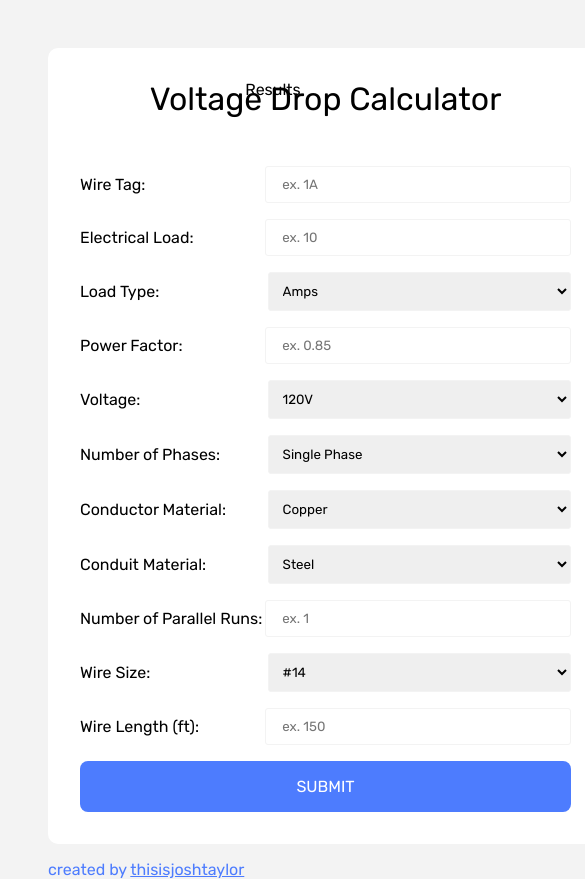
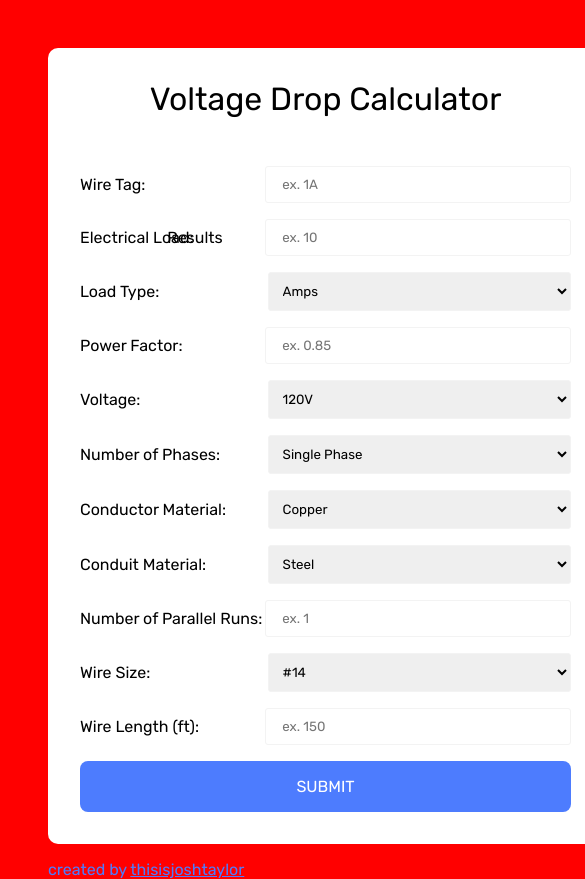
Before and after one commit to jrt5054/vd-calc, a React (Create React App) app: page / in a window 390 px wide. Shown: the whole page, 585 px wide, since content can reach past the window. Before the commit the page ends 844 px from the top, so only its background shows below. Built offline with nearby package versions, Linux system fonts and the light colour scheme.

Commit message:
modify CSS
in progress

```diff
--- a/src/CSS/App.css
+++ b/src/CSS/App.css
@@ -13,23 +13,6 @@ html {
 
 p {
   margin: 0;
-}
-
-.form-area-div {
-  width: 555px;
-  height: 100px;
-  position: fixed;
-}
-
-.form-area {
-  border-radius: 10px;
-  padding: 2em;
-  width: 555px;
-  background: white;
-  margin: var(--form-margin);
-  margin-bottom: 1em;
-  display: flex;
-  flex-direction: column;
 }
 
 /* made up of form-label and form-input */
@@ -103,20 +86,6 @@ h1 {
   font-weight: 500;
 }
 
-.results-area {
-  position: absolute;
-  right: 0;
-  width: 60vw;
-  display: flex;
-  flex-direction: column;
-  align-items: center;
-}
-
-.results-header {
-  margin-top: 5em;
-  align-self: center;
-}
-
 li {
   list-style: none;
   border-radius: 10px;
@@ -125,7 +94,6 @@ li {
   margin-left: auto;
   margin-right: auto;
   margin-bottom: 1em;
-
   background-color: #adc3ff;
   display: flex;
   flex-direction: column;
@@ -154,3 +122,72 @@ li:first-child {
   font-weight: 500;
   font-size: 1.25rem;
 }
+
+/* BELOW IS FOR LARGE SCREENS */
+@media screen and (min-width: 1200px){
+  .form-area-div {
+    width: 555px;
+    height: 100px;
+    position: fixed;
+  }
+
+  .results-area {
+    position: absolute;
+    right: 0;
+    width: 60vw;
+    display: flex;
+    flex-direction: column;
+    align-items: center;
+  }
+
+  .results-header {
+    margin-top: 5em;
+    align-self: center;
+  }
+
+  .form-area {
+    border-radius: 10px;
+    padding: 2em;
+    width: 555px;
+    background: white;
+    margin: var(--form-margin);
+    margin-bottom: 1em;
+    display: flex;
+    flex-direction: column;
+  }
+}
+
+/* ======================================================= */
+/* BELOW IS FOR SMALL SCREENS */
+@media screen and (max-width: 1200px){
+  html {
+    background: #ff0000;
+  }
+
+  .form-area-div {
+    width: 555px;
+    height: 100px;
+  }
+
+  .results-area {
+    display: flex;
+    flex-direction: column;
+    align-items: center;
+  }
+
+  .results-header {
+    margin-top: 5em;
+    align-self: center;
+  }
+
+  .form-area {
+    border-radius: 10px;
+    padding: 2em;
+    width: 555px;
+    background: white;
+    margin: var(--form-margin);
+    margin-bottom: 1em;
+    display: flex;
+    flex-direction: column;
+  }
+}
```
